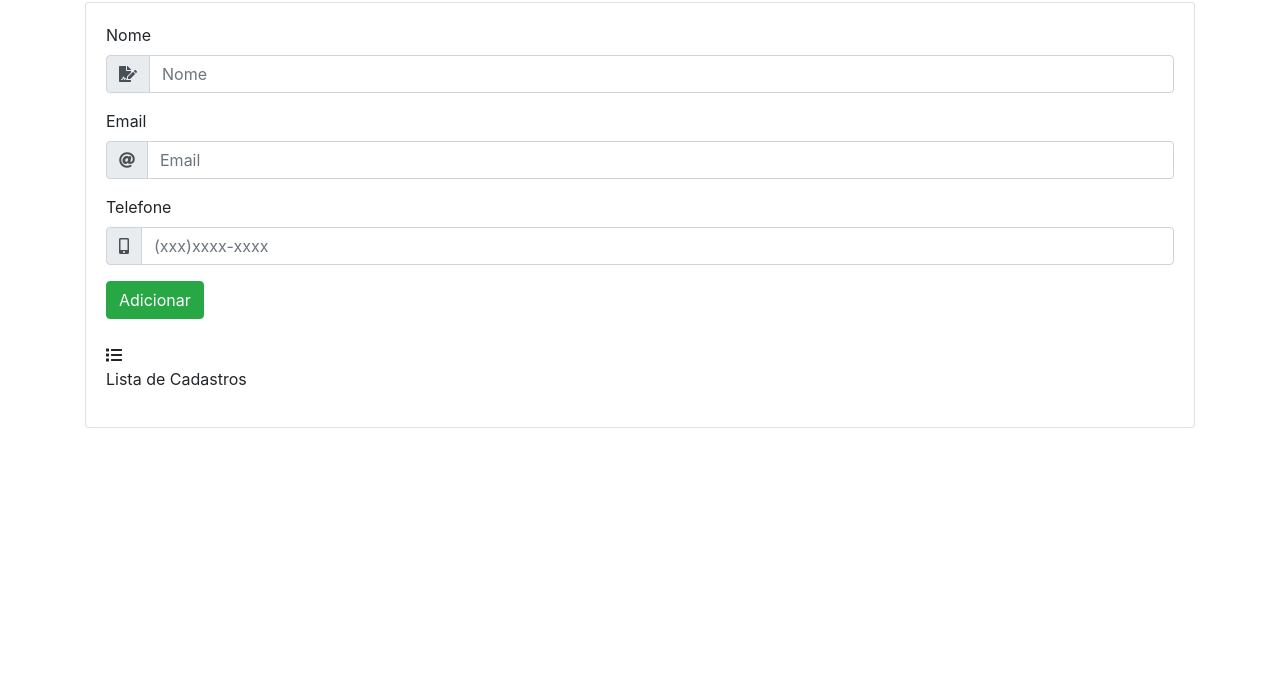
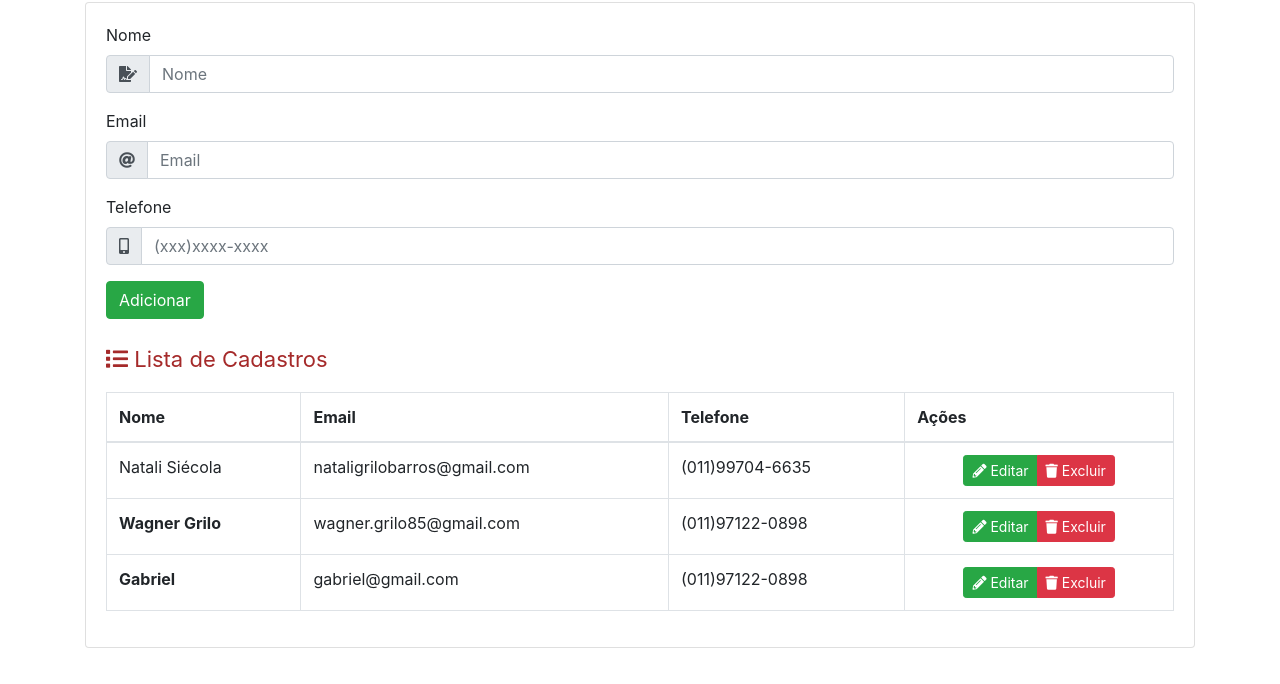
Before and after one commit to nataligrilobarros/agendatelefonica, a plain HTML site: page index.html in a window 1280 px wide. Shown: the part 68-752 px from the top of the page. Drawn offline with Linux system fonts and the light colour scheme.

Commit message:
Arrumando cabeçalho da tabela

```diff
--- a/assets/css/style.css
+++ b/assets/css/style.css
@@ -2,3 +2,8 @@ h2{
     text-align: center;
     color: rgb(4, 4, 122);
 }
+
+p{
+    font-size: 22px;
+    color: brown;
+}
--- a/index.html
+++ b/index.html
@@ -49,7 +49,54 @@
                     </div>
                     <button type="button" class="btn btn-success">Adicionar</button>
                     <br><br>
-                    <i class="fas fa-list"></i><p>Lista de Cadastros</p>
+                    <p><i class="fas fa-list"></i> Lista de Cadastros</p>
+                <div class="col-md-6 col-lg-6"></div>
+                    <table class="table table-bordered">
+                        <thead>
+                            <tr>
+                                <th scope="col">Nome</th>
+                                <th scope="col">Email</th>
+                                <th scope="col">Telefone</th>
+                                <th scope="col">Ações</th>
+                            </tr>
+                        </thead>
+                        <tbody>
+                            <tr>
+                                <td scope="row">Natali Siécola</td>
+                                <td>nataligrilobarros@gmail.com</td>
+                                <td>(011)99704-6635</td>
+                                <td class="text-center">
+                                    <div class="btn-group" role="group" aria-label="Basic example">
+                                        <a href="#" class="btn btn-success btn-sm"> <i class="fas fa-pencil-alt"></i> Editar</a>
+                                        <a href="#" class="btn btn-danger btn-sm"> <i class="fas fa-trash"></i> Excluir</a>
+                                    </div>
+                                </td>
+                            </tr>
+                            <tr>
+                                <th scope="row">Wagner Grilo</th>
+                                <td>wagner.grilo85@gmail.com</td>
+                                <td>(011)97122-0898</td>
+                                <td class="text-center">
+                                    <div class="btn-group" role="group" aria-label="Basic example">
+                                        <a href="#" class="btn btn-success btn-sm"> <i class="fas fa-pencil-alt"></i> Editar</a>
+                                        <a href="#" class="btn btn-danger btn-sm"> <i class="fas fa-trash"></i> Excluir</a>
+                                    </div>
+                                </td>
+                            </tr>
+                            <tr>
+                                <th scope="row">Gabriel</th>
+                                <td>gabriel@gmail.com</td>
+                                <td>(011)97122-0898</td>
+                                <td class="text-center">
+                                    <div class="btn-group" role="group" aria-label="Basic example">
+                                        <a href="#" class="btn btn-success btn-sm"> <i class="fas fa-pencil-alt"></i> Editar</a>
+                                        <a href="#" class="btn btn-danger btn-sm"> <i class="fas fa-trash"></i> Excluir</a>
+                                    </div>
+                                </td>
+                            </tr>
+                        </tbody>
+                    </table>
+                </div>
                 </div>
             </div>
 
```
